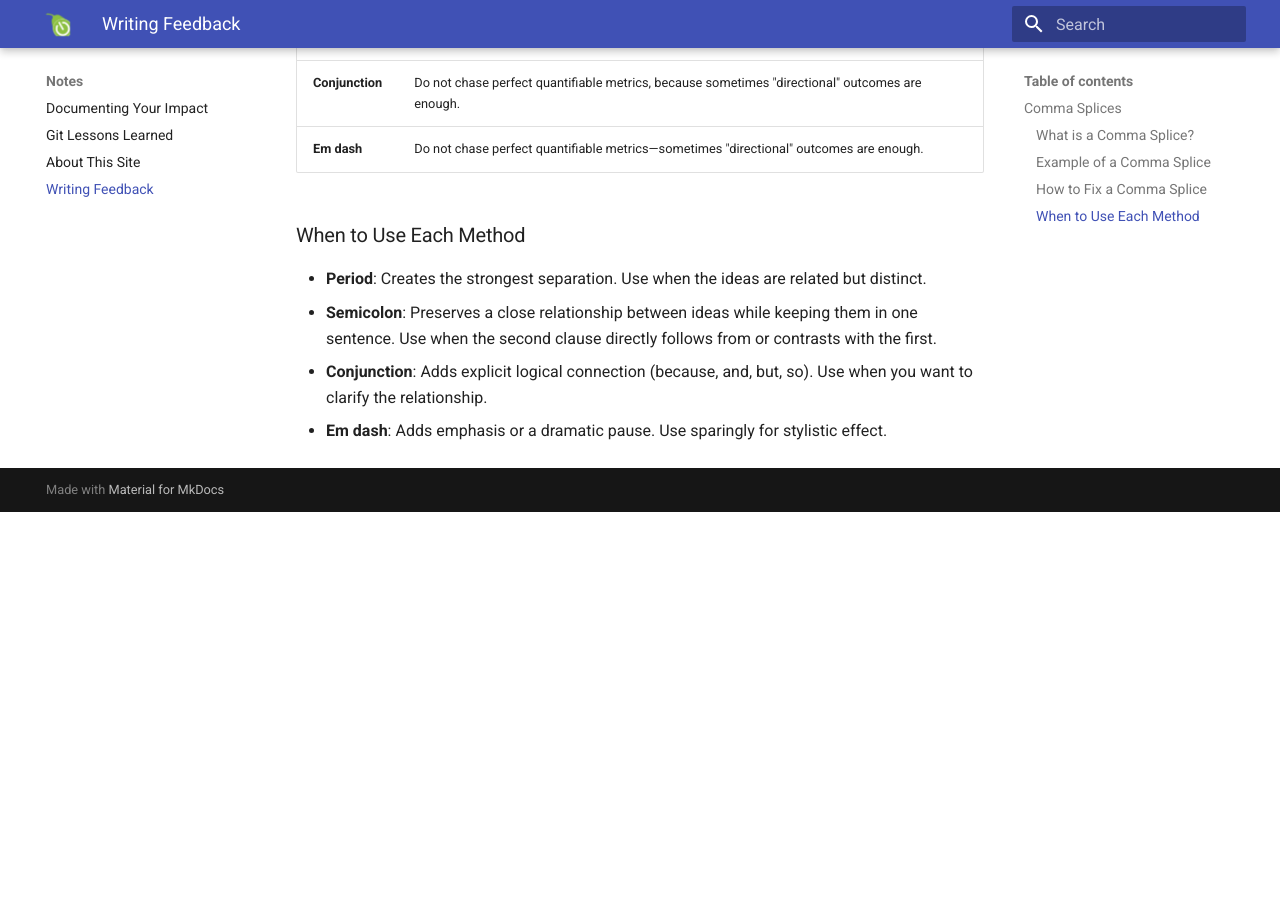
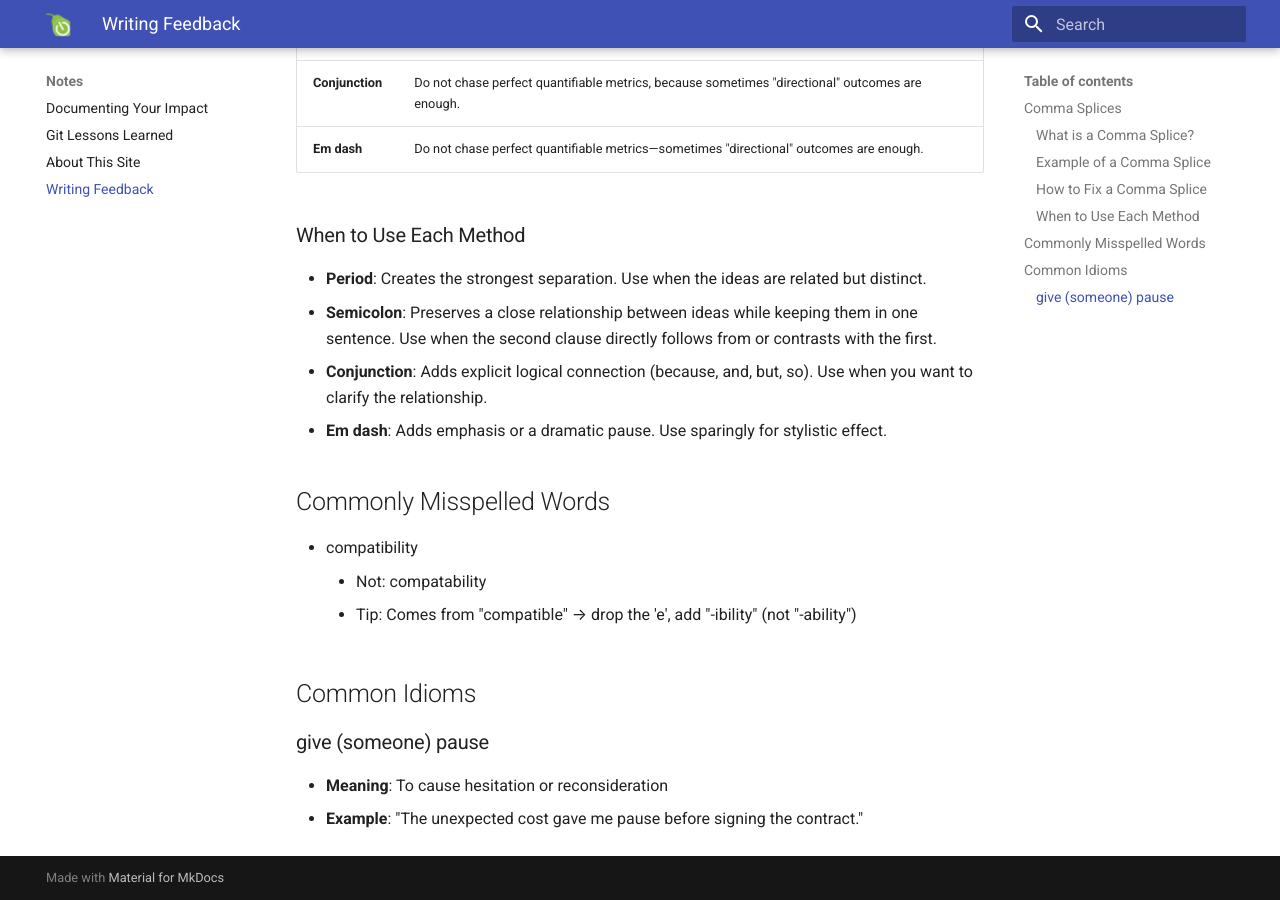
Before and after one commit to paretech/docs, an MkDocs documentation site: the page built from docs/notes/writing-feedback.md, in a window 1280 px wide and 900 px high, scrolled down 883 px. Built offline with MkDocs 1.6.1 and Material for MkDocs 9.7.7, drawn with Linux system fonts in a browser that asks for light colours; before the commit the page ends 1395 px from its top, so only the background shows below that.

Commit message:
Document idoms and spellings

```diff
--- a/docs/notes/writing-feedback.md
+++ b/docs/notes/writing-feedback.md
@@ -34,3 +34,16 @@ This is incorrect because both parts are independent clauses:
 - **Semicolon**: Preserves a close relationship between ideas while keeping them in one sentence. Use when the second clause directly follows from or contrasts with the first.
 - **Conjunction**: Adds explicit logical connection (because, and, but, so). Use when you want to clarify the relationship.
 - **Em dash**: Adds emphasis or a dramatic pause. Use sparingly for stylistic effect.
+
+## Commonly Misspelled Words
+
+- compatibility
+  - Not: compatability
+  - Tip: Comes from "compatible" → drop the 'e', add "-ibility" (not "-ability")
+
+## Common Idioms
+
+### give (someone) pause
+
+- **Meaning**: To cause hesitation or reconsideration
+- **Example**: "The unexpected cost gave me pause before signing the contract."
```
